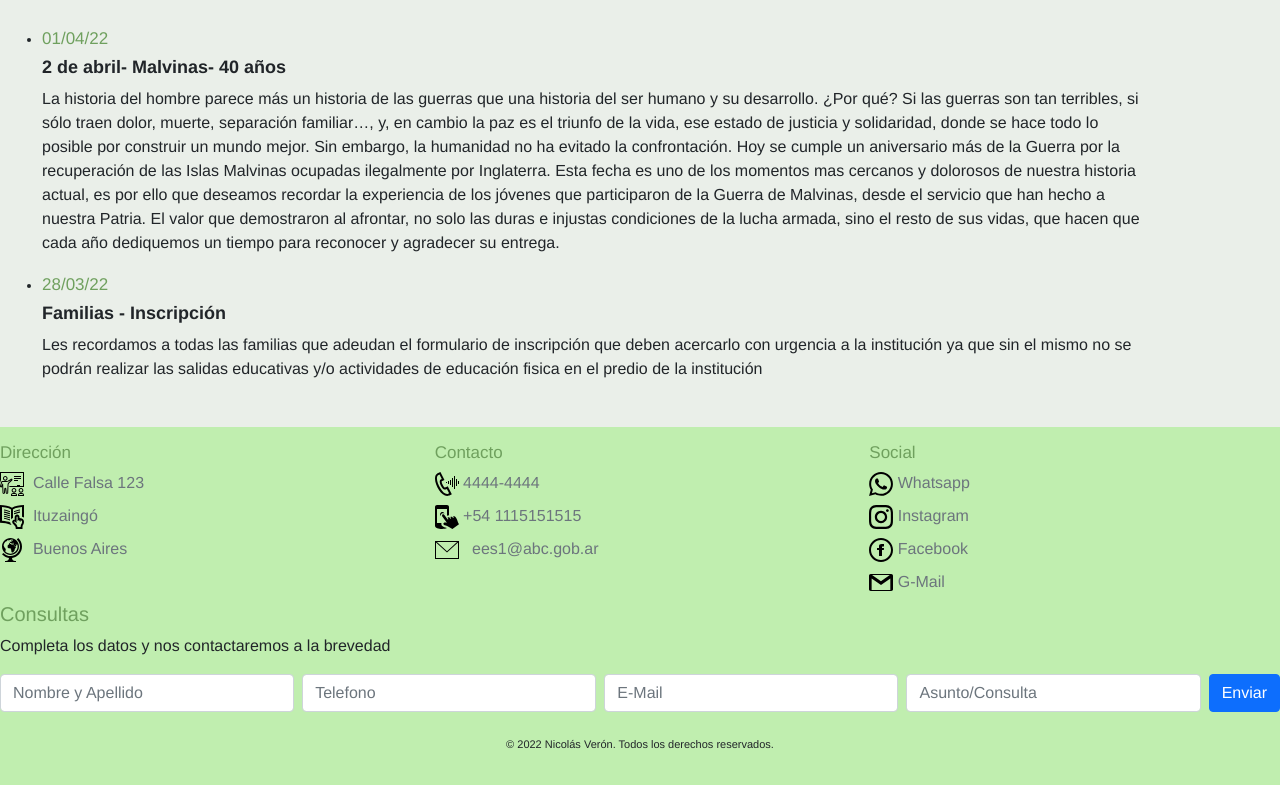
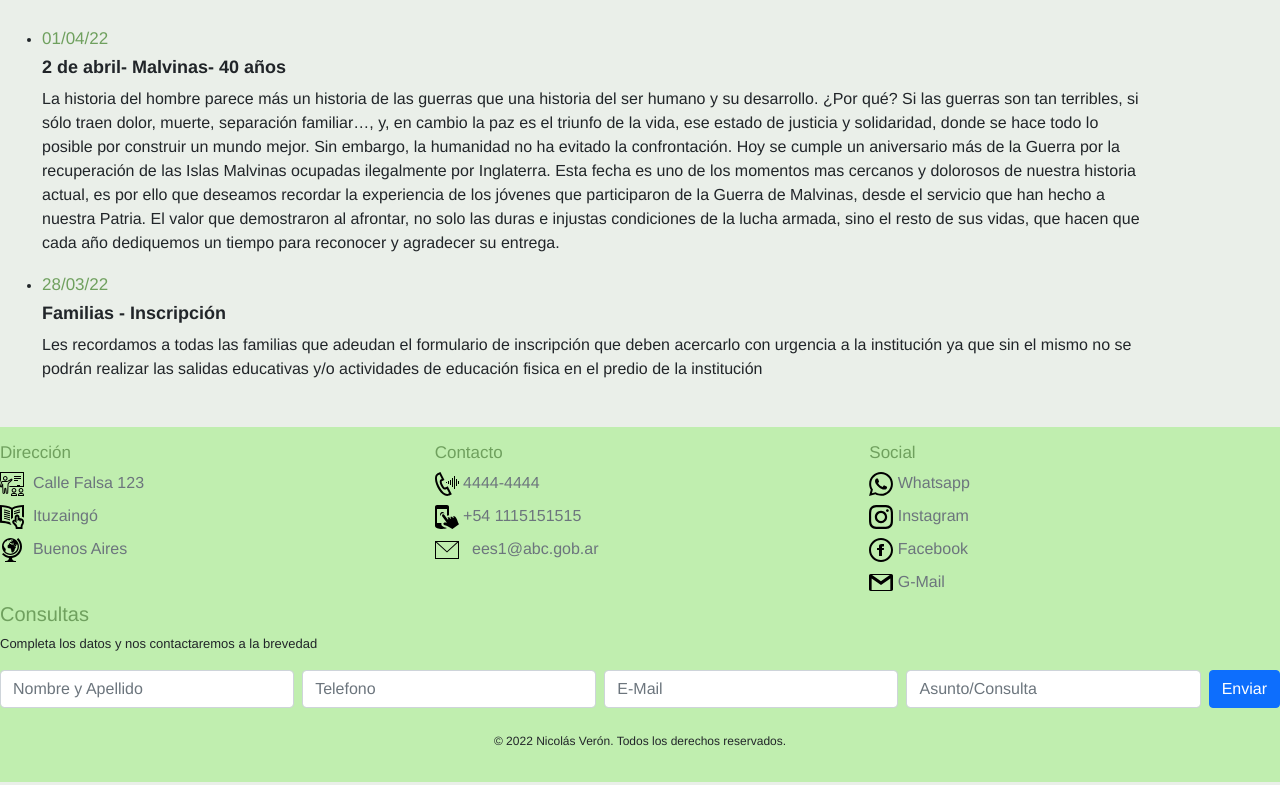
Before and after one commit to Nicov55/Desarrollo-Web-Escuela-Secundaria-X, a website: page index.html in a window 1280 px wide. Shown: the part 335-1120 px from the top of the page. Drawn offline with nearby package versions, Linux system fonts and the light colour scheme.

Commit message:
Error MQ2}

```diff
--- a/scss/_footer.scss
+++ b/scss/_footer.scss
@@ -44,6 +44,10 @@ footer {
     width: 1fr;
     font-size: 11px;
     text-align:left
+
+  p {
+    font-size: 8px
+  }
   }
 
   .textofinal {
--- a/scss/_mediaqueries.scss
+++ b/scss/_mediaqueries.scss
@@ -118,19 +118,23 @@ footer {
       }
 
       .nav-item {
-        font-size: $fdcontenido
+        font-size: $fdcontenido;
       }
 
     }
 
-      .formulario {
-        font-size: 16px
+    .formulario {
+      font-size: 16px;
+
+      p {
+        font-size: 13px
       }
+    }
 
-      .textofinal {
-        font-size: 11px;
-         text-align: center;
-      }
+    .textofinal {
+      font-size: 12px;
+       text-align: center;
+    }
 }
 
 @media screen and (min-width:991px){
```
Also changed, not shown: css/main.css.
